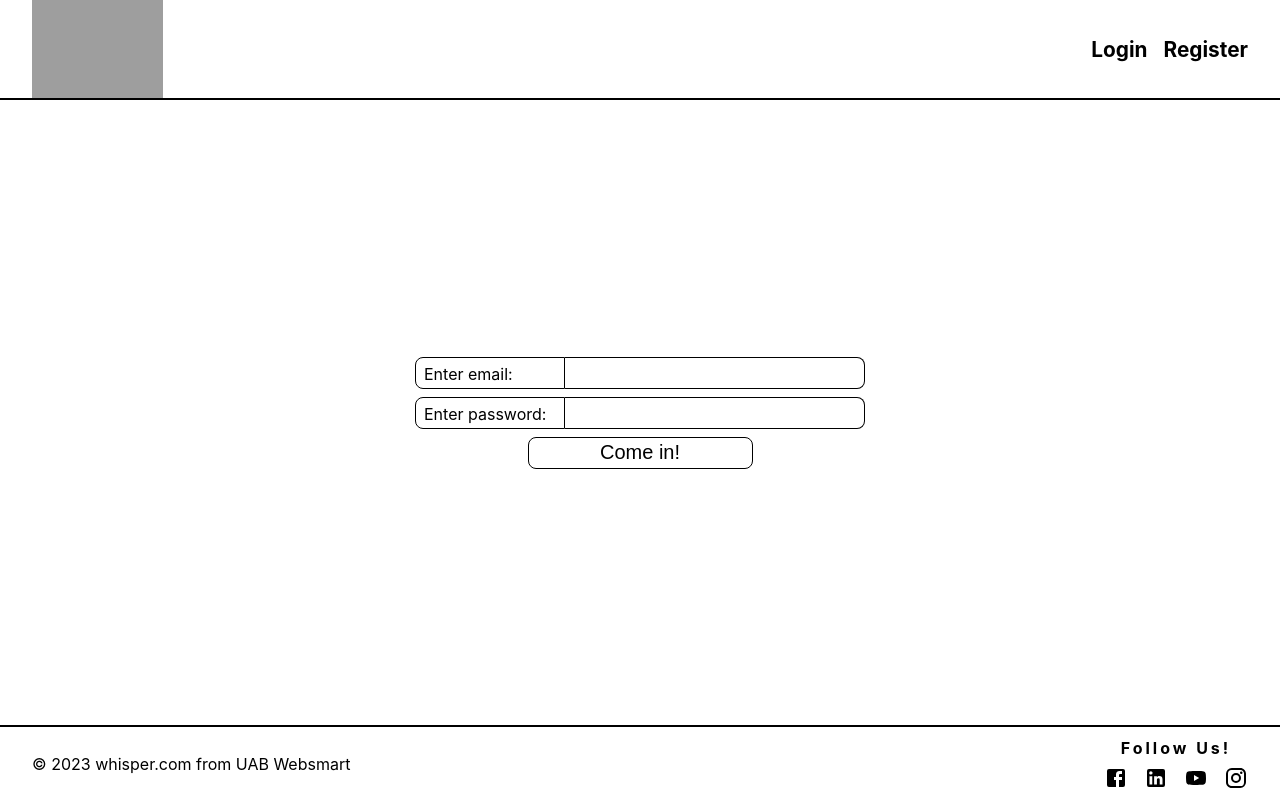
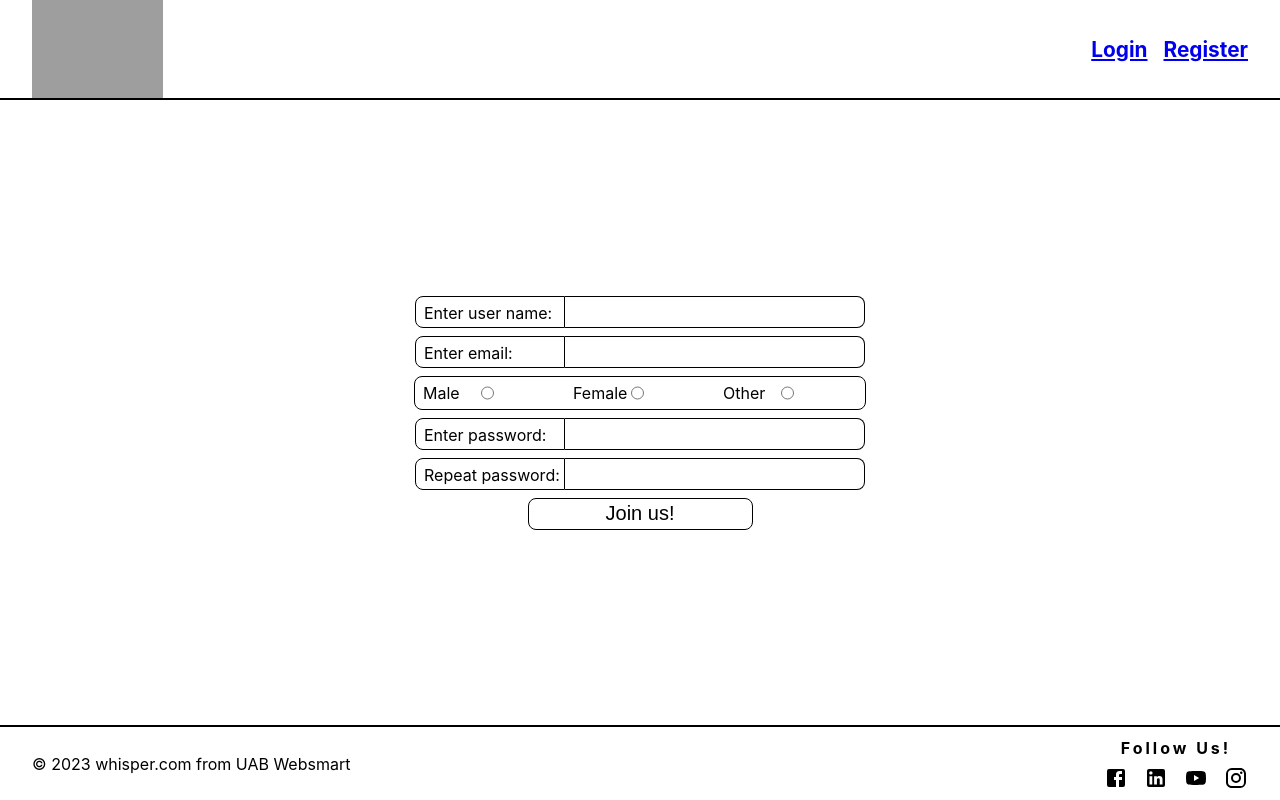
Before and after one commit to donny333/63-paskaita---05.15---react-atsiskaitymas, a React (Create React App) app: page /register in a window 1280 px wide. Built offline with nearby package versions, Linux system fonts and the light colour scheme; grey boxes are pictures that could not be loaded; the HTML template or start-up script is replaced by a standard one.

Commit message:
Sukurtas register puslapis

```diff
--- a/src/App.jsx
+++ b/src/App.jsx
@@ -2,12 +2,18 @@ import './App.css';
 import Footer from './components/organisms/Footer';
 import Header from './components/organisms/Header';
 import Login from './components/pages/Login';
+import Register from './components/pages/Register';
+import { Routes, Route } from 'react-router-dom';
 
 const App = () => {
   return (
     <>
     <Header />
-    <Login />
+
+    <Routes>
+      <Route path='/login' element={<Login />} />
+      <Route path='/register' element={<Register />} />
+    </Routes>
 
     <Footer />
     </>
--- a/src/components/organisms/Header.jsx
+++ b/src/components/organisms/Header.jsx
@@ -1,4 +1,5 @@
 import styled from "styled-components";
+import { Link } from "react-router-dom";
 
 const StyledHeader = styled.header`
     display: flex;
@@ -26,8 +27,8 @@ const Header = () => {
         <StyledHeader>
             <img src="https://media.discordapp.net/attachments/1101880155149967370/1107562523965804554/donny333_a_logo_for_a_webpage_where_people_posts_their_short_mi_355c4856-f0a9-4b5a-acab-775615ba0104.png?width=1138&height=1138" alt="logo" />
             <ul>
-                <li>Login</li>
-                <li>Register</li>
+                <li><Link to={'/login'}>Login</Link></li>
+                <li><Link to={'/register'}>Register</Link></li>
             </ul>
         </StyledHeader>
      );
--- a/src/components/pages/Login.jsx
+++ b/src/components/pages/Login.jsx
@@ -1,6 +1,6 @@
 import styled from "styled-components";
 
-const StyledLoginMain = styled.main`
+const StyledMain = styled.main`
     min-height: calc(100vh - 100px - 75px);
     display: flex;
     justify-content: center;
@@ -49,7 +49,7 @@ const StyledLoginMain = styled.main`
 
 const Login = () => {
     return (
-        <StyledLoginMain>
+        <StyledMain>
             <form>
                 <div>
                     <label htmlFor="email">Enter email: </label>
@@ -61,7 +61,7 @@ const Login = () => {
                 </div>
                 <button>Come in!</button>
             </form>
-        </StyledLoginMain>
+        </StyledMain>
      );
 }
 
--- /dev/null
+++ b/src/components/pages/Register.jsx
@@ -0,0 +1,103 @@
+import styled from "styled-components";
+
+const StyledMain = styled.main`
+    min-height: calc(100vh - 100px - 75px);
+    display: flex;
+    justify-content: center;
+    align-items: center;
+
+    > form {
+        display: flex;
+        flex-direction: column;
+        align-items: center;
+        gap: 0.5rem;
+        > div {
+            width: 450px;
+            display: grid;
+            grid-template-columns: 150px 300px;
+            grid-template-rows: 2rem;
+            > label {
+                border: 1px solid black;
+                line-height: 2rem;
+                border-top-left-radius: 0.5rem;
+                border-bottom-left-radius: 0.5rem;
+                padding-left: 0.5rem;
+            }
+            > input {
+                border: none;
+                border: 1px solid black;
+                border-left: 0;
+                border-top-right-radius: 0.5rem;
+                border-bottom-right-radius: 0.5rem;
+            }
+        }
+        .genderPicker {
+            display: grid;
+            grid-template-columns: 50px 100px 50px 100px 50px 100px;
+            grid-template-rows: 2rem;
+            border: 1px solid black;
+            border-radius: 0.5rem;
+            font-size: 1rem;
+            > label {
+                border: none;
+            }
+            > input{
+                height: 1rem;
+                margin: 0;
+                margin: auto 0;
+                margin-left: 1rem;
+                margin-right: auto;
+            }
+        }
+        > button {
+            width: 225px;
+            border: 1px solid black;
+            border-radius: 0.5rem;
+            height: 2rem;
+            background-color: white;
+            font-size: 1.25rem;
+        }
+        > button:hover{
+            background-color: black;
+            color: white;
+            cursor: pointer;
+        }
+    }
+`;
+
+
+const Register = () => {
+    return (
+        <StyledMain>
+                <form>
+                    <div>
+                        <label htmlFor="userName">Enter user name: </label>
+                        <input type="text" id="userName" name="userName"/>
+                    </div>
+                    <div>
+                        <label htmlFor="email">Enter email: </label>
+                        <input type="text" id="email" name="email"/>
+                    </div>
+                    <div className="genderPicker">
+                        <label htmlFor="male">Male</label>
+                        <input type="radio" id="male" name="gender" value="male"/>
+                        <label htmlFor="female">Female</label>
+                        <input type="radio" id="female" name="gender" value="female"/>
+                        <label htmlFor="other">Other</label>
+                        <input type="radio" id="other" name="gender" value="other"/>
+                    </div>
+                    <div>
+                        <label htmlFor="password">Enter password: </label>
+                        <input type="password" id="password" name="password" />
+                    </div>
+                    <div>
+                        <label htmlFor="repeatPassword">Repeat password: </label>
+                        <input type="repeatPassword" id="repeatPassword" name="repeatPassword" />
+                    </div>
+                    <button>Join us!</button>
+                </form>
+        </StyledMain>
+    );
+}
+
+export default Register;
--- a/src/index.js
+++ b/src/index.js
@@ -2,8 +2,11 @@ import React from 'react';
 import ReactDOM from 'react-dom/client';
 import './index.css';
 import App from './App';
+import { BrowserRouter } from 'react-router-dom';
 
 const root = ReactDOM.createRoot(document.getElementById('root'));
 root.render(
-    <App />
+    <BrowserRouter>
+        <App />
+    </BrowserRouter>
 );
```
